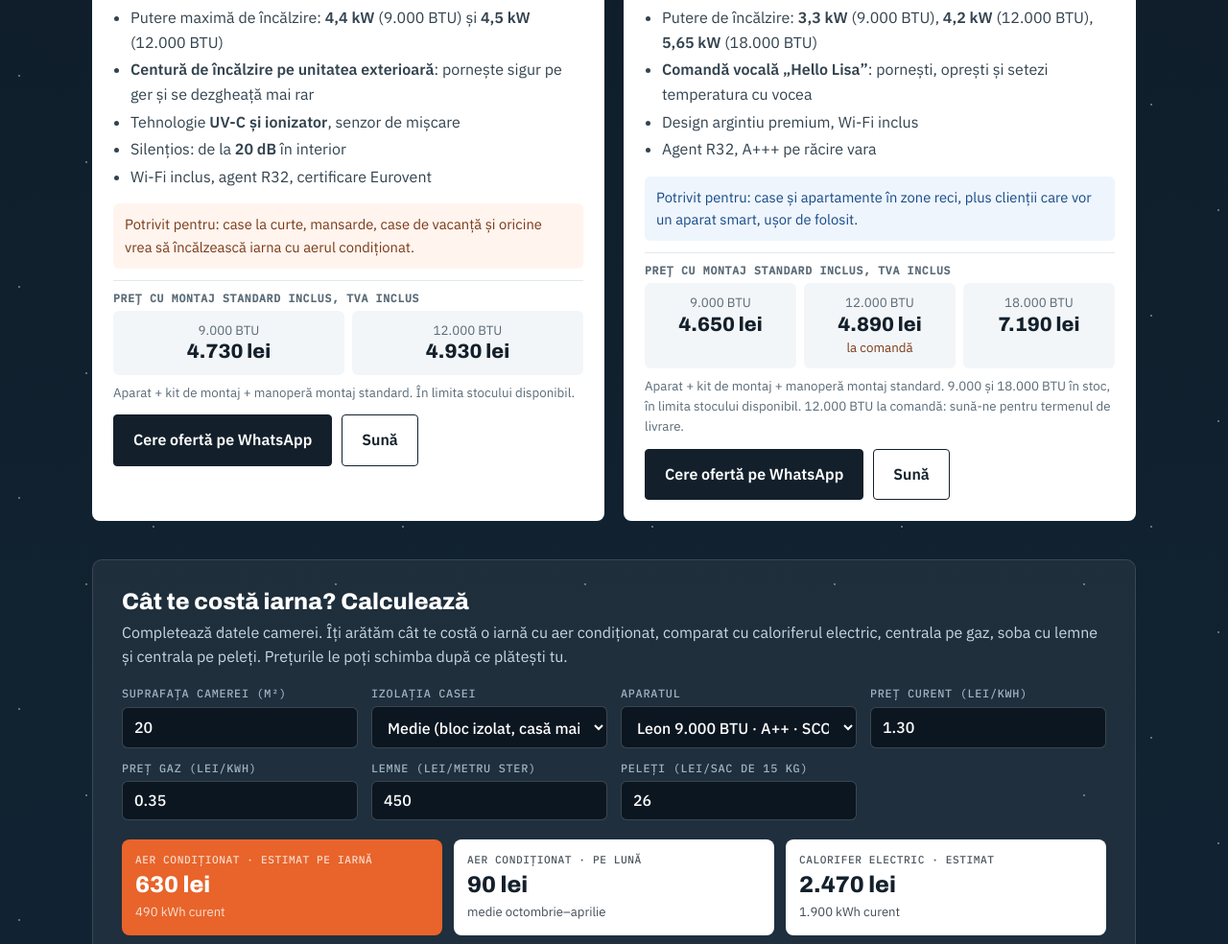
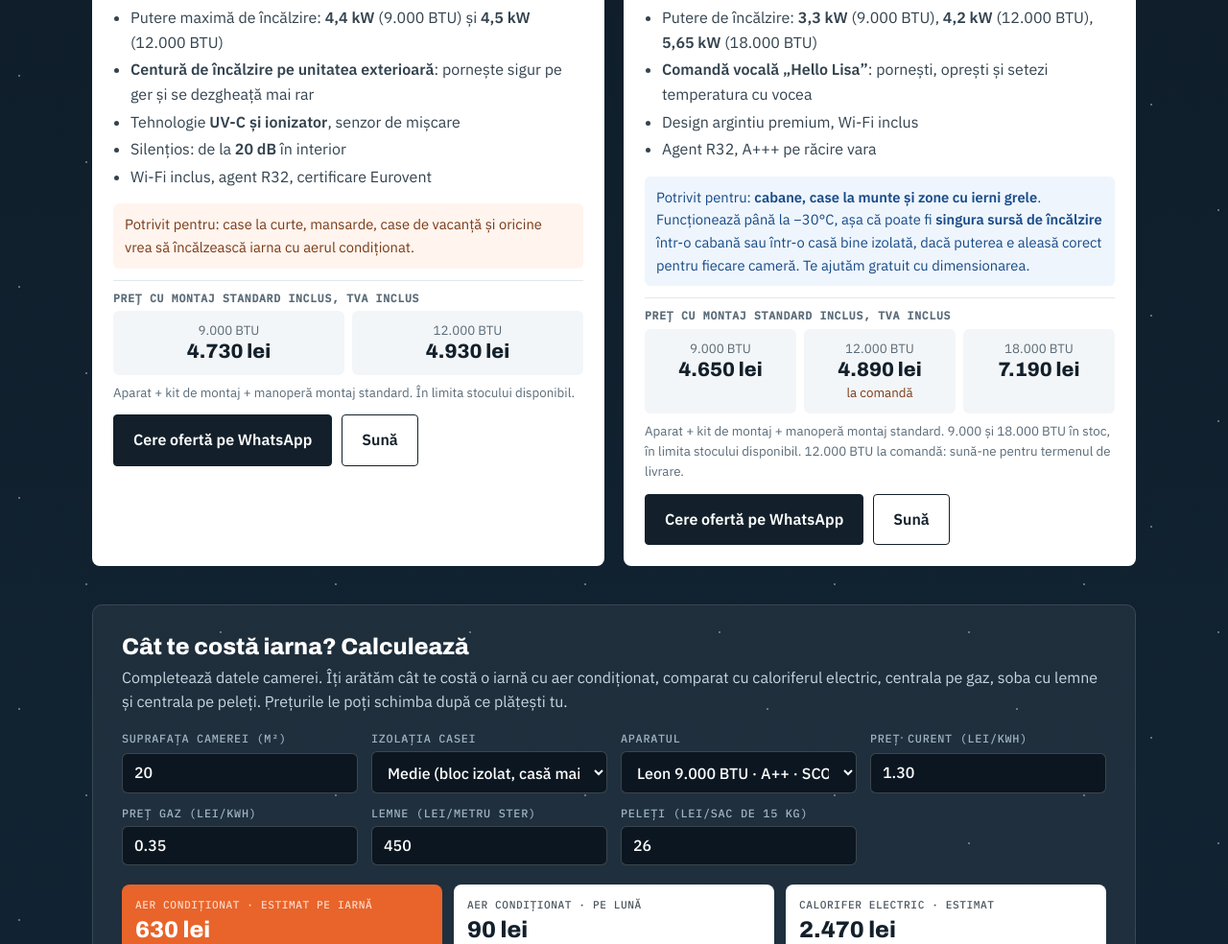
Before and after one commit to ocasvent/Site, a plain HTML site: page index.html in a window 1280 px wide. Shown: the part 1919-2903 px from the top of the page at 96% size. Drawn offline with Linux system fonts and the light colour scheme.

Commit message:
AUX: text pentru cabane si case la munte
Co-Authored-By: Claude Opus 5.5 <noreply@anthropic.com>
Claude-Session: https://claude.ai/code/session_019ea3RuuvMhsMwLYG4Yfdaj

```diff
--- a/index.html
+++ b/index.html
@@ -587,7 +587,7 @@ footer{border-top:1px solid var(--line);padding-block:32px;font-size:.85rem;colo
               <li>Design argintiu premium, Wi-Fi inclus</li>
               <li>Agent R32, A+++ pe răcire vara</li>
             </ul>
-            <p class="wm-fit c">Potrivit pentru: case și apartamente în zone reci, plus clienții care vor un aparat smart, ușor de folosit.</p>
+            <p class="wm-fit c">Potrivit pentru: <b>cabane, case la munte și zone cu ierni grele</b>. Funcționează până la −30°C, așa că poate fi <b>singura sursă de încălzire</b> într-o cabană sau într-o casă bine izolată, dacă puterea e aleasă corect pentru fiecare cameră. Te ajutăm gratuit cu dimensionarea.</p>
             <div class="wm-price" style="display:grid;gap:8px"><span style="font:600 .72rem/1 var(--f-mono);letter-spacing:.06em;text-transform:uppercase;color:#5A6B78">Preț cu montaj standard inclus, TVA inclus</span>
               <div style="display:grid;grid-template-columns:repeat(3,minmax(0,1fr));gap:8px">
                 <div style="background:#F3F6F8;border-radius:6px;padding:10px;text-align:center"><small style="display:block">9.000 BTU</small><strong style="white-space:nowrap">4.650 lei</strong></div>
```
